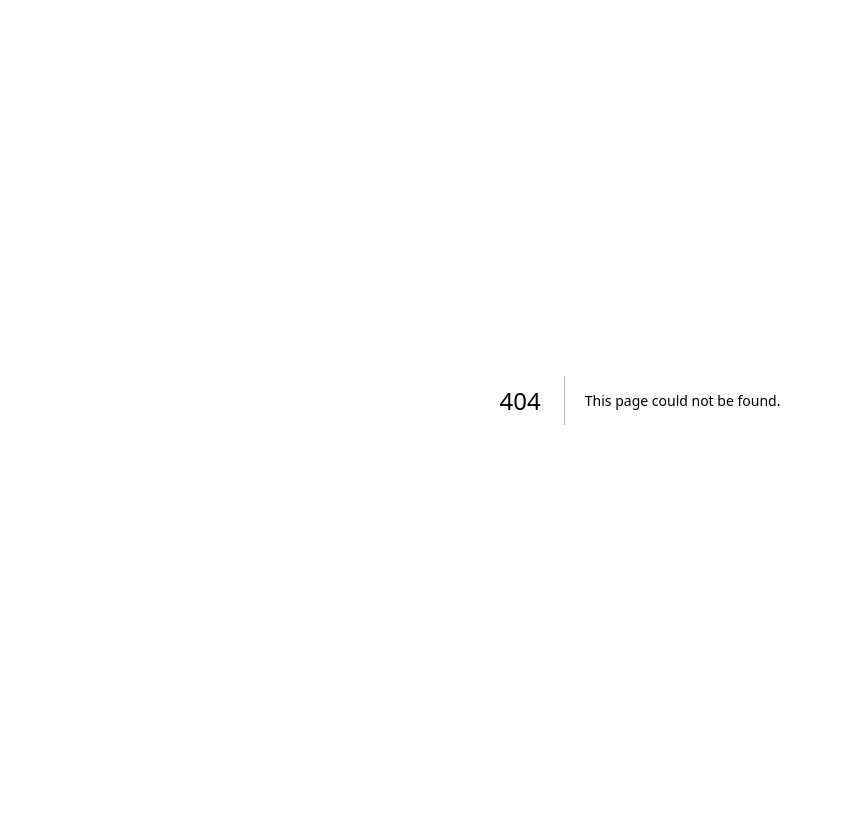
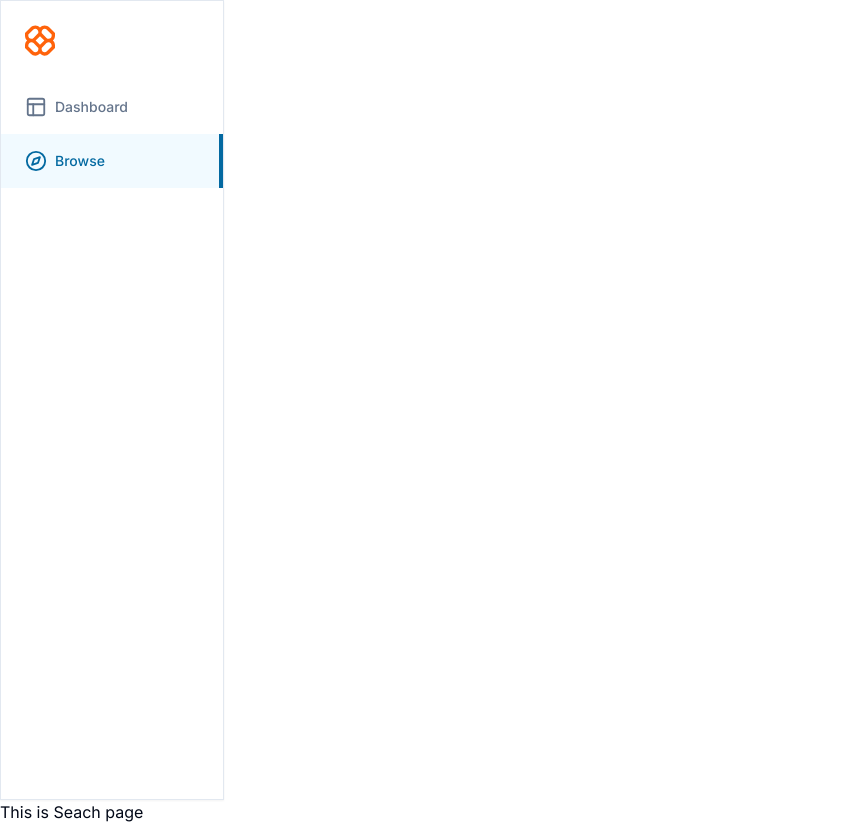
Before and after one commit to MinKyChu2802/LMS-commerce, a Next.js app in the folder lms-commerce/: page /search in a window 1280 px wide. Before the commit this address had no page. Shown: the whole page, without its empty margins (0-843 px from the left). Before the commit the page ends 800 px from the top, so only its background shows below. Built offline with nearby package versions, Linux system fonts and the light colour scheme.

Commit message:
add navbar item and search component
add navbar item and search component

```diff
--- /dev/null
+++ b/lms-commerce/app/(dashboard)/(routes)/search/page.tsx
@@ -0,0 +1,11 @@
+import React from 'react'
+
+const SearchPage = () => {
+  return (
+    <div>
+      This is Seach page
+    </div>
+  )
+}
+
+export default SearchPage
--- /dev/null
+++ b/lms-commerce/app/(dashboard)/_components/SidebarItem.tsx
@@ -0,0 +1,30 @@
+import React from "react";
+import { usePathname, useRouter } from "next/navigation";
+import { cn } from "@/lib/utils";
+import { SidebarItemProps } from "./sidebar-item";
+
+export const SidebarItem = ({ icon: Icon, href, label }: SidebarItemProps) => {
+const pathname = usePathname();
+const router = useRouter();
+
+const isActive = (pathname === "/" && href === "/") ||
+pathname === href ||
+pathname?.startsWith(`${href}/`);
+
+const onClick = () => {
+router.push(href);
+};
+
+return (
+<button
+type="button"
+onClick={onClick}
+className={cn(
+"flex items-center gap-x-2 text-slate-500 text-sm font-[500] pl-6 ",
+transition - all, hover, text - slate - 600, hover, bg - slate - 300 / 20, ""
+)}
+>
+{" "}
+</button>
+);
+};
--- /dev/null
+++ b/lms-commerce/app/(dashboard)/_components/logo.tsx
@@ -0,0 +1,15 @@
+import React from 'react'
+import Image from "next/image"
+
+const Logo = () => {
+  return (
+    <Image
+    height={130}
+    width={30}
+    src={"/logo.svg"}
+    alt=''
+    />
+  )
+}
+
+export default Logo
--- /dev/null
+++ b/lms-commerce/app/(dashboard)/_components/sidebar-item.tsx
@@ -0,0 +1,48 @@
+import { LucideIcon } from "lucide-react";
+import React from "react";
+import { usePathname, useRouter } from "next/navigation";
+import { cn } from "@/lib/utils";
+
+interface SidebarItemProps {
+  icon: LucideIcon;
+  label: string;
+  href: string;
+}
+
+const SidebarItem = ({ icon: Icon, href, label }: SidebarItemProps) => {
+  const pathname = usePathname();
+  const router = useRouter();
+
+  const isActive =
+    (pathname === "/" && href === "/") ||
+    pathname === href ||
+    pathname?.startsWith(`${href}/`);
+
+  const onClick = () => {
+    router.push(href);
+  };
+
+  return (
+    <button
+      type="button"
+      onClick={onClick}
+      className={cn(
+        "flex items-center gap-x-2 text-slate-500 text-sm font-[500] pl-6 transition-all hover:text-slate-600 hover:bg-slate-300/20",
+        isActive &&
+          "text-sky-700 bg-sky-200/20 hover:bg-sky-200/20 hover:text-sky-700"
+      )}
+    >
+      <div className="flex items-center gap-x-2 py-4 ">
+        <Icon
+          size={22}
+          className={cn("text-slate-500", isActive && "text-sky-700")}
+        />
+        {label}
+
+      </div>
+      <div className={cn("ml-auto opacity-0 border-2 border-sky-700 h-full transition-all", isActive && "opacity-100")} />
+    </button>
+  );
+};
+
+export default SidebarItem;
--- /dev/null
+++ b/lms-commerce/app/(dashboard)/_components/sidebar-routes.tsx
@@ -0,0 +1,36 @@
+"use client";
+
+import { Compass, Layout } from "lucide-react";
+import SidebarItem from "./sidebar-item";
+
+const guestRoutes = [
+  {
+    icon: Layout,
+    label: "Dashboard",
+    href: "/",
+  },
+  {
+    icon: Compass,
+    label: "Browse",
+    href: "/search",
+  },
+];
+
+const SidebarRoutes = () => {
+  const routes = guestRoutes;
+
+  return (
+    <div className="flex flex-col w-full">
+      {routes.map((route) => (
+        <SidebarItem
+          key={route.href}
+          icon={route.icon}
+          label={route.label}
+          href={route.href}
+        />
+      ))}
+    </div>
+  );
+};
+
+export default SidebarRoutes;
--- /dev/null
+++ b/lms-commerce/app/(dashboard)/_components/sidebar.tsx
@@ -0,0 +1,18 @@
+import React from 'react'
+import Logo from "./logo"
+import SidebarRoutes from "./sidebar-routes"
+
+const Sidebar = () => {
+  return (
+    <div className='h-full border flex flex-col overflow-y-auto bg-white shadow-sm'>
+     <div className='p-6'>
+      <Logo />
+     </div>
+     <div className='flex flex-col w-full '>
+      <SidebarRoutes />
+     </div>
+    </div>
+  )
+}
+
+export default Sidebar
--- /dev/null
+++ b/lms-commerce/app/(dashboard)/layout.tsx
@@ -0,0 +1,16 @@
+import React from "react";
+import Sidebar from "./_components/sidebar"
+
+const Dashboard = ({ children }: { children: React.ReactNode }) => {
+  return (
+    <div className="h-full">
+      <div className="hidden md:flex h-full w-56 flex-col inset-y-0 z-50">
+        <Sidebar />
+      </div>
+        {children}
+
+    </div>
+  );
+};
+
+export default Dashboard;
```
Also changed, not shown: lms-commerce/public/logo.svg (added).
